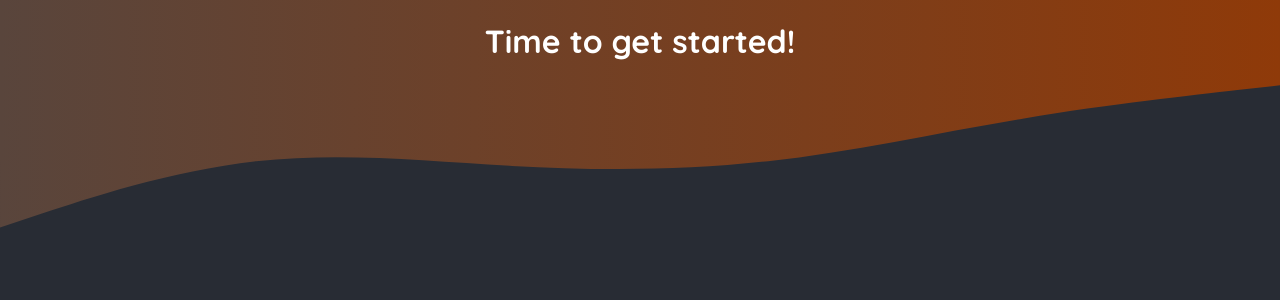
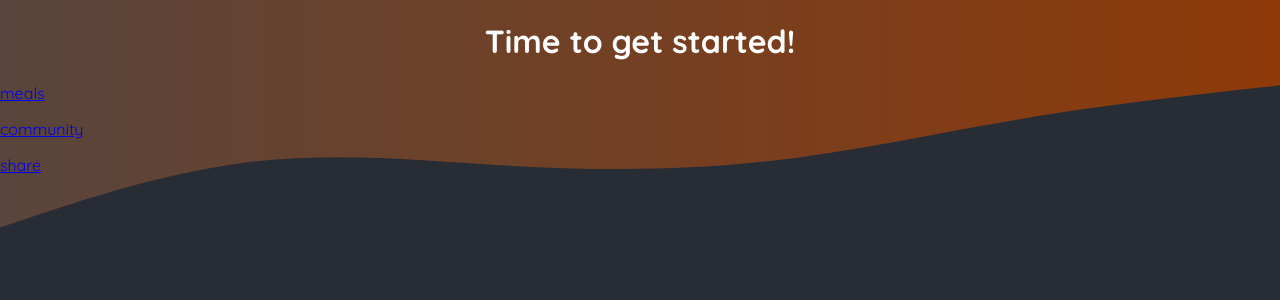
Before and after one commit to SumitDevNath/nextlevel-food, a Next.js app: page / in a window 1280 px wide. Shown: the top 300 px of the page. Built offline with nearby package versions, Linux system fonts and the light colour scheme.

Commit message:
page routing

```diff
--- /dev/null
+++ b/app/community/page.jsx
@@ -0,0 +1,3 @@
+export default function CommunityPage() {
+  return <h1>Community</h1>;
+}
--- /dev/null
+++ b/app/meals/share/page.jsx
@@ -0,0 +1,3 @@
+export default function ShareMealPage() {
+  return <h1>Share meal</h1>;
+}
--- a/app/page.js
+++ b/app/page.js
@@ -1,9 +1,22 @@
+import Link from "next/link";
+
 export default function Home() {
   return (
     <main>
-      <h1 style={{ color: 'white', textAlign: 'center' }}>
+      <h1 style={{ color: "white", textAlign: "center" }}>
         Time to get started!
       </h1>
+      <main>
+        <p>
+          <Link href="/meals">meals</Link>
+        </p>
+        <p>
+          <Link href="/community">community</Link>
+        </p>
+        <p>
+          <Link href="/meals/share">share</Link>
+        </p>
+      </main>
     </main>
   );
 }
```
Also changed, not shown: app/meals/[mealSlug]/page.jsx (added, +8 -0 lines), app/meals/page.jsx (added, +9 -0 lines).
